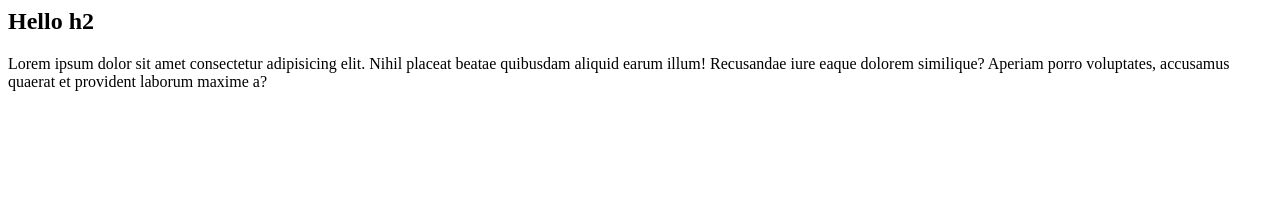
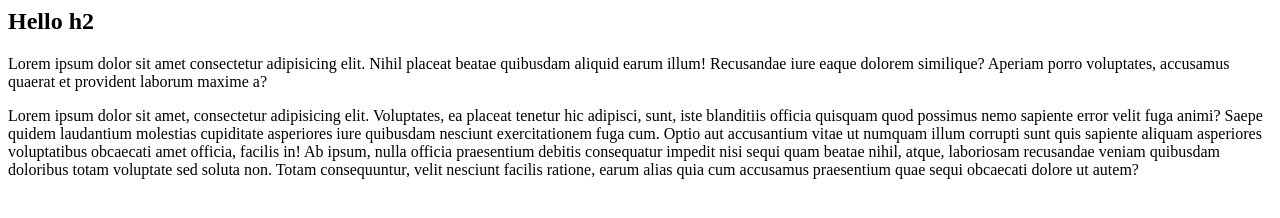
Before and after one commit to nirajoza/demo-one, a plain HTML site: page index.html in a window 1280 px wide. Drawn offline with Linux system fonts and the light colour scheme.

Commit message:
second lorem added

```diff
--- a/index.html
+++ b/index.html
@@ -1,2 +1,6 @@
 <h2>Hello h2</h2>
 <p>Lorem ipsum dolor sit amet consectetur adipisicing elit. Nihil placeat beatae quibusdam aliquid earum illum! Recusandae iure eaque dolorem similique? Aperiam porro voluptates, accusamus quaerat et provident laborum maxime a?</p>
+
+<p>
+    Lorem ipsum dolor sit amet, consectetur adipisicing elit. Voluptates, ea placeat tenetur hic adipisci, sunt, iste blanditiis officia quisquam quod possimus nemo sapiente error velit fuga animi? Saepe quidem laudantium molestias cupiditate asperiores iure quibusdam nesciunt exercitationem fuga cum. Optio aut accusantium vitae ut numquam illum corrupti sunt quis sapiente aliquam asperiores voluptatibus obcaecati amet officia, facilis in! Ab ipsum, nulla officia praesentium debitis consequatur impedit nisi sequi quam beatae nihil, atque, laboriosam recusandae veniam quibusdam doloribus totam voluptate sed soluta non. Totam consequuntur, velit nesciunt facilis ratione, earum alias quia cum accusamus praesentium quae sequi obcaecati dolore ut autem?
+</p>
```
